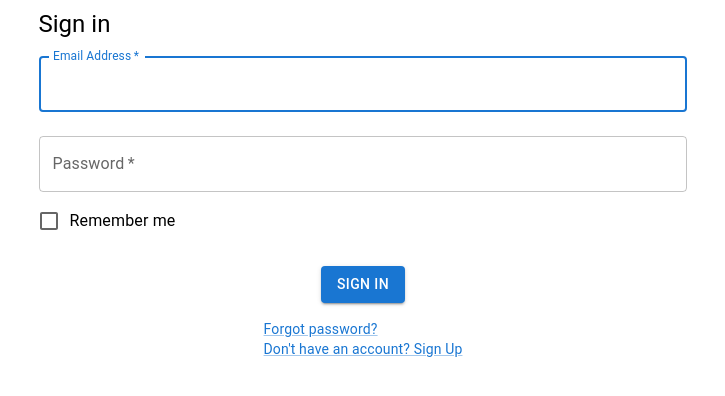
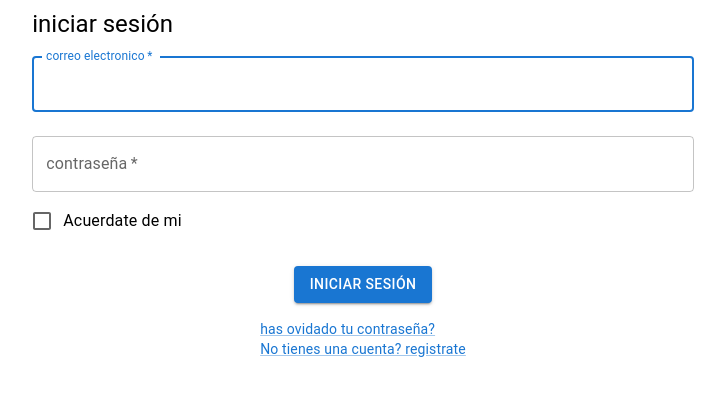
Before and after one commit to leanoviedo/project_final_vitejs, a React (Vite) app: page / in a window 1280 px wide. Shown: the top 396 px of the page, without its empty margins (277-1002 px from the left). Built offline with nearby package versions, Linux system fonts and the light colour scheme.

Commit message:
correcting pull request remarks

```diff
--- a/src/components/FormLogin.tsx
+++ b/src/components/FormLogin.tsx
@@ -6,7 +6,7 @@ import Checkbox from "@mui/material/Checkbox";
 import Link from "@mui/material/Link";
 import Grid from "@mui/material/Grid";
 
-function FormLogin() {
+const FormLogin = () => {
   return (
     <>
       <Grid
@@ -17,15 +17,15 @@ function FormLogin() {
       >
         <Grid>
           <Typography component="h1" variant="h5">
-            Sign in
+            iniciar sesión
           </Typography>
           <TextField
             margin="normal"
             required
             fullWidth
             id="email"
-            label="Email Address"
-            name="email"
+            label="correo electronico"
+            name="correo electronico"
             autoComplete="email"
             autoFocus
           />
@@ -33,8 +33,8 @@ function FormLogin() {
             margin="normal"
             required
             fullWidth
-            name="password"
-            label="Password"
+            name="contraseña"
+            label="contraseña"
             type="password"
             id="password"
             autoComplete="current-password"
@@ -42,7 +42,7 @@ function FormLogin() {
 
           <FormControlLabel
             control={<Checkbox value="remember" color="primary" />}
-            label="Remember me"
+            label="Acuerdate de mi "
           />
         </Grid>
         <Grid>
@@ -52,21 +52,21 @@ function FormLogin() {
             variant="contained"
             sx={{ mt: 3, mb: 2 }}
           >
-            Sign In
+            iniciar sesión
           </Button>
         </Grid>
         <Grid>
           <Link href="#" variant="body2">
-            Forgot password?
+            has ovidado tu contraseña?
           </Link>
           <Grid>
             <Link href="#" variant="body2">
-              {"Don't have an account? Sign Up"}
+              {"No tienes una cuenta? registrate "}
             </Link>
           </Grid>
         </Grid>
       </Grid>
     </>
   );
-}
+};
 export default FormLogin;
```
